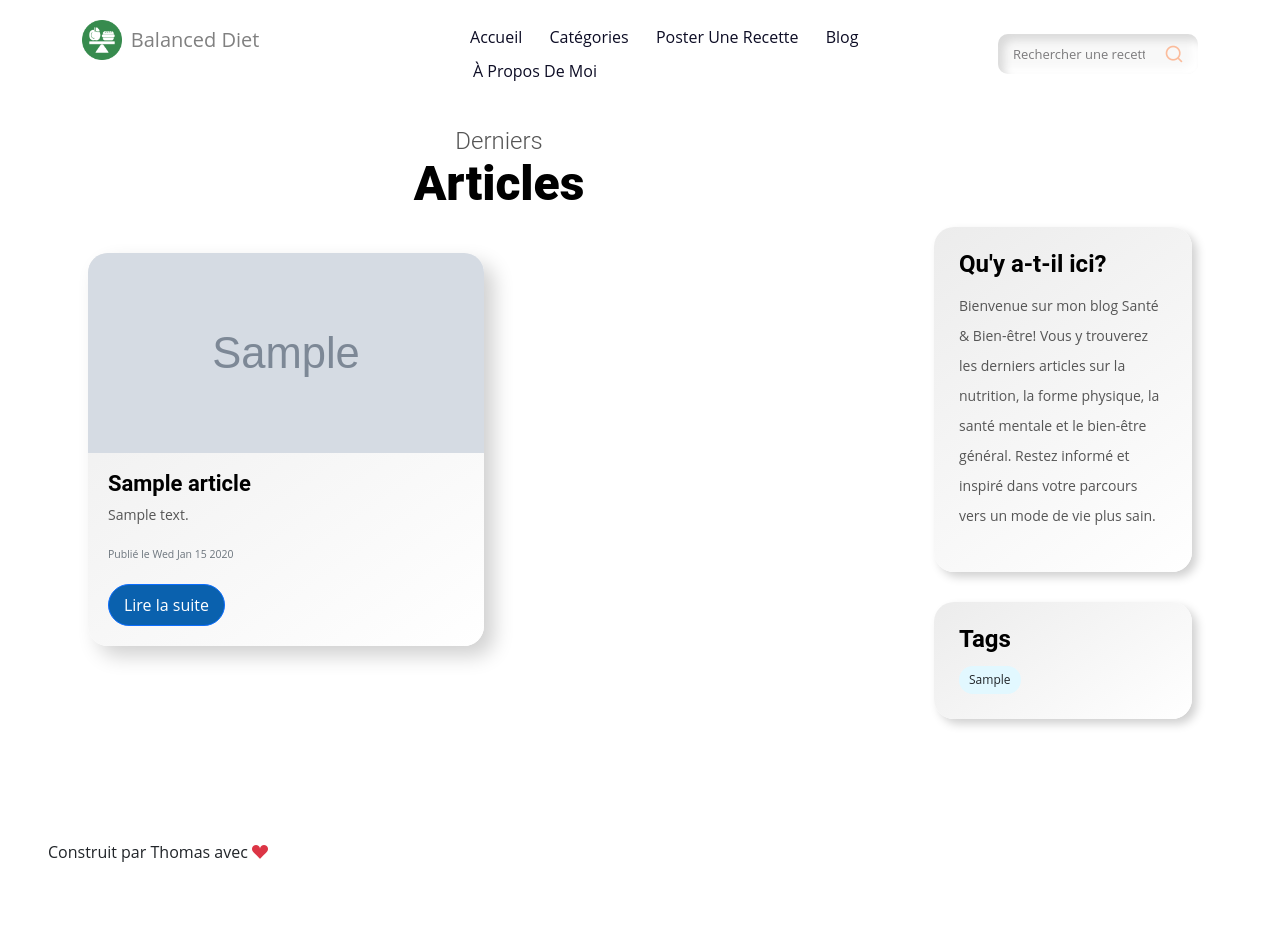
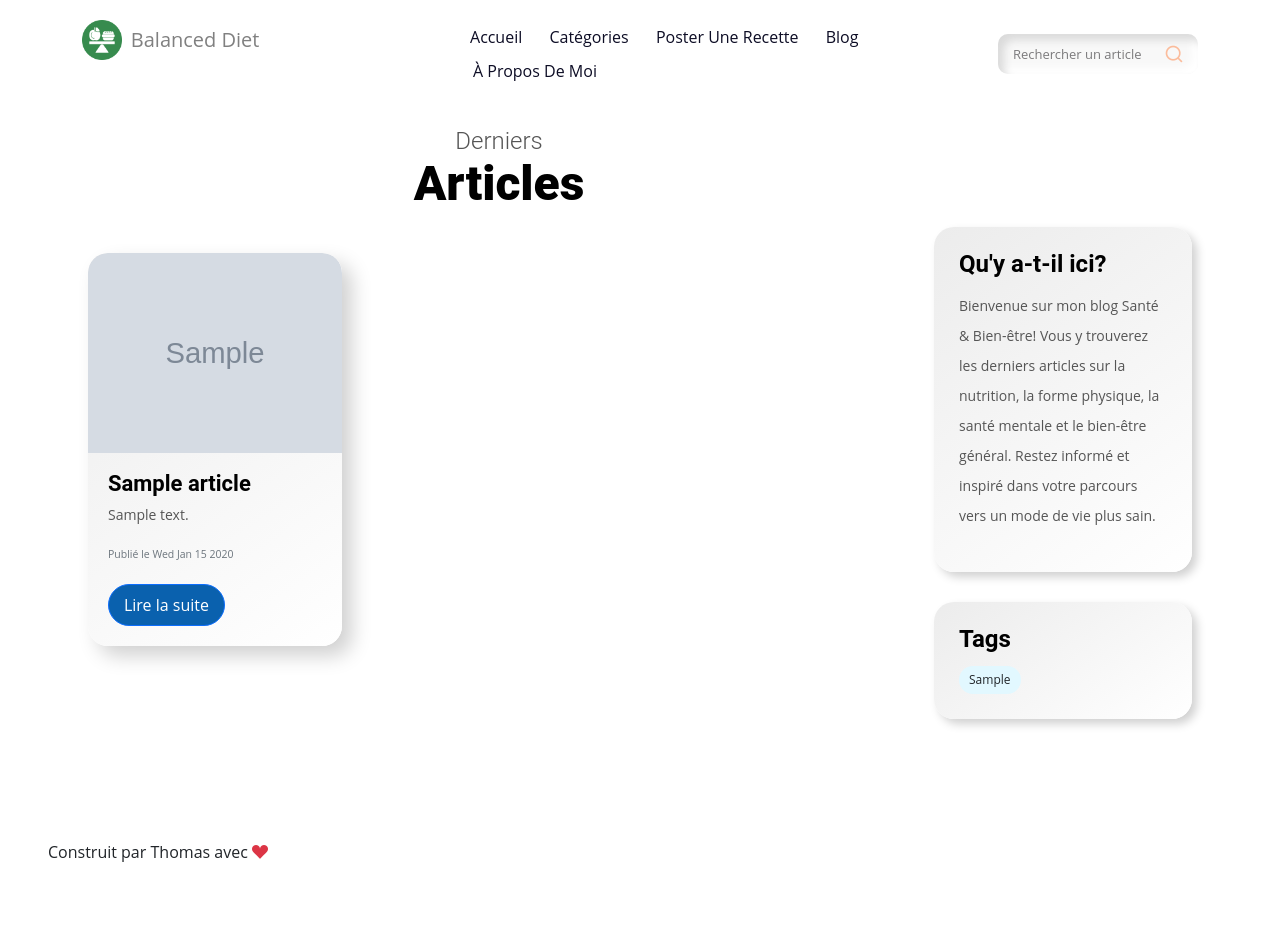
Before and after one commit to thomasfevre/recipe_nodejs_mongoDB, a Node server app: a page that uses views/health.ejs in a window 1280 px wide. Run offline with Node 20, Linux system fonts and the light colour scheme; tables that the repository leaves empty hold one stand-in row (values such as "Sample post"); grey boxes marked "Sample" are stand-in pictures; some libraries are stand-ins or nearby versions; some web fonts are replaced.

Commit message:
more fixes for /blog & search bar

```diff
--- a/public/css/styles3.css
+++ b/public/css/styles3.css
@@ -386,11 +386,14 @@ h3 {
 
 .article-grid {
   display: grid;
-  grid-template-columns: repeat(auto-fill, minmax(32%, 1fr));
+  grid-template-columns: repeat(auto-fill, minmax(28%, 1fr));
   gap: 30px;
 }
 
 .article-card {
+	display: flex;
+	flex-direction: column;
+	justify-content: space-between; /* Ensures spacing between content */
 	background: linear-gradient(145deg, #ececec, #ffffff);
 	border-radius: 20px;
 	overflow: hidden;
@@ -403,14 +406,20 @@ h3 {
   box-shadow: 15px 15px 30px #d1d1d1, -15px -15px 30px #ffffff;
 }
 
-.article-image {
-  height: 200px;
-  background-size: cover;
-  background-position: center;
+.article-card img {
+	width: 100%;               /* Full width of the card */
+	height: 200px;             /* Set a fixed height */
+	object-fit: cover;         /* Crops the image to fit within the dimensions */
+	border-top-left-radius: 20px;  /* Match the card's rounded corners */
+	border-top-right-radius: 20px;
+	display: block;
   }
+
+
 
 .article-content {
   padding: 20px;
+  margin-top: auto;
 }
 
 .article-title {
--- a/server/controllers/recipeController.js
+++ b/server/controllers/recipeController.js
@@ -361,7 +361,15 @@ exports.getArticlesByTag = async (req, res) => {
 */
 exports.searchArticle = async (req, res) => {
   try {
-    const articles = await Article.find({ tags: req.body.searchTerm}).sort({ createdAt: 'desc' }).limit(10);
+    const searchTerm = req.body.searchTerm;
+    const articles = await Article.find({
+      $or: [
+        { title: { $regex: searchTerm, $options: 'i' } },
+        { summary: { $regex: searchTerm, $options: 'i' } },
+        { content: { $regex: searchTerm, $options: 'i' } },
+        { tags: { $regex: searchTerm, $options: 'i' } }
+      ]
+    }).sort({ createdAt: 'desc' }).limit(10);
     const tags = await Article.distinct('tags');
     res.render('health', { req, title: 'Health & Wellness Blog', articles, tags });
   } catch (error) {
--- a/views/health.ejs
+++ b/views/health.ejs
@@ -8,7 +8,8 @@
         <% if(articles != '') { %>
           <% articles.forEach(function(article, index){ %>
             <div class="article-card">
-              <div class="article-image" style="background-image: url('<%= article.image %>');"></div>
+              <!-- <div class="article-image" style="background-image: url('<%= article.image %>');"></div> -->
+              <img src="<%= article.image %>" alt="Article Image" class="" loading="lazy" />
               <div class="article-content">
                 <h3 class="article-title"><%= article.title %></h3>
                 <p class="article-summary"><%= article.summary %></p>
--- a/views/layouts/main.ejs
+++ b/views/layouts/main.ejs
@@ -59,16 +59,16 @@
                               <li><a href="/health" class="nav-link px-2 link-secondary">Blog</a></li>
                               <li><a href="/about" class="nav-link px-2 link-secondary">À propos de moi</a></li>
                             </ul>
-                            <form action="<%= req.originalUrl === '/health' || req.originalUrl === '/article-search' || req.originalUrl.includes('article') ? '/article-search' : '/search' %>" method="POST"  class="header-search-form for-mob">
-                              <input type="search" name="searchTerm" class="form-input" placeholder="<%= req.originalUrl === '/health' || req.originalUrl === '/article-search' || req.originalUrl.includes('article') ? 'Rechercher un article' : 'Rechercher une recette' %>" aria-label="Rechercher">
+                            <form action="<%= req.originalUrl === '/health' || req.originalUrl === '/article-search' || req.originalUrl.includes('article') || req.originalUrl.includes('health') ? '/article-search' : '/search' %>" method="POST"  class="header-search-form for-mob">
+                              <input type="search" name="searchTerm" class="form-input" placeholder="<%= req.originalUrl === '/health' || req.originalUrl === '/article-search' || req.originalUrl.includes('article') || req.originalUrl.includes('health') ? 'Rechercher un article' : 'Rechercher une recette' %>" aria-label="Rechercher">
                               <button type="submit">
                                   <i class="uil uil-search"></i>
                               </button>
                           </form>
                         </nav>
                         <div class="header-right">
-                            <form action="<%= req.originalUrl === '/health' || req.originalUrl === '/article-search' || req.originalUrl.includes('article') ? '/article-search' : '/search' %>" method="POST"  class="header-search-form for-des">
-                                <input type="search" name="searchTerm" class="form-input" placeholder="<%= req.originalUrl === '/health' || req.originalUrl === '/article-search' || req.originalUrl.includes('article') ? 'Rechercher un article' : 'Rechercher une recette' %>" aria-label="Rechercher">
+                            <form action="<%= req.originalUrl === '/health' || req.originalUrl === '/article-search' || req.originalUrl.includes('article') || req.originalUrl.includes('health') ? '/article-search' : '/search' %>" method="POST"  class="header-search-form for-des">
+                                <input type="search" name="searchTerm" class="form-input" placeholder="<%= req.originalUrl === '/health' || req.originalUrl === '/article-search' || req.originalUrl.includes('article') || req.originalUrl.includes('health') ? 'Rechercher un article' : 'Rechercher une recette' %>" aria-label="Rechercher">
                                 <button type="submit">
                                     <i class="uil uil-search"></i>
                                 </button>
```
Lines whose indentation alone changed are shown as unchanged.
